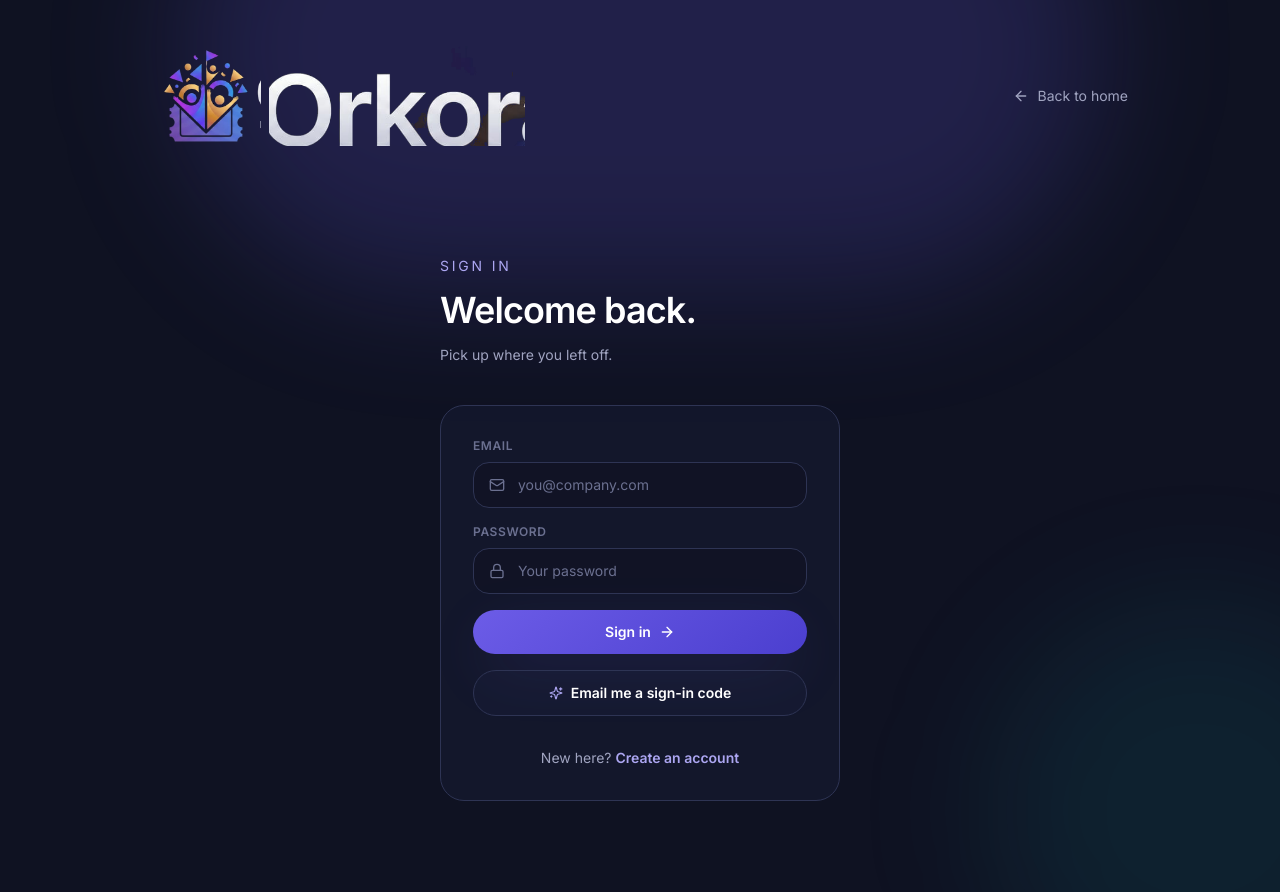
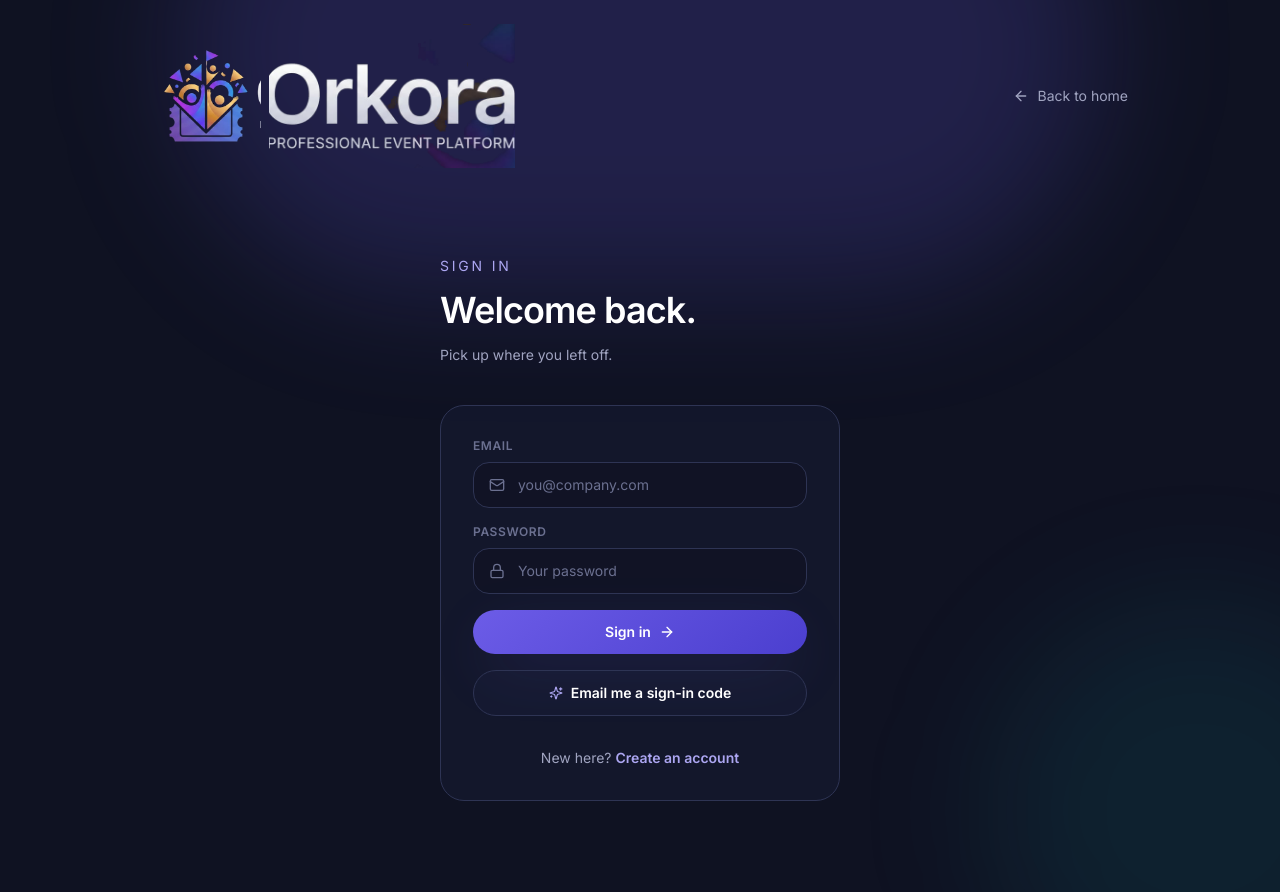
Before and after one commit to EmperorC-ops/Orkora, a Next.js app in the folder apps/web/: page /login in a window 1280 px wide. Built offline with nearby package versions, Linux system fonts and the light colour scheme; no server answers.

Commit message:
brand: restore wordmark+tagline crop, fix horizontal bounds (no ghost, no clipped O)

```diff
--- a/apps/web/components/brand.tsx
+++ b/apps/web/components/brand.tsx
@@ -48,8 +48,16 @@ interface BrandProps {
  * an entry here. Update these if the master files ship with new pixel
  * dimensions; the render layer scales by aspect ratio.
  */
-const SYMBOL = { src: '/brand/orkora-symbol.png', w: 486, h: 486 };
-const WORDMARK = { src: '/brand/orkora-wordmark.png', w: 720, h: 220 };
+/*
+ * Intrinsic pixel dimensions of each transparent asset, used by next/image
+ * for layout reservation. These MUST match the actual file dimensions
+ * produced by apps/web/scripts/generate-brand-assets.mjs - if the crop
+ * box ratios in that script change, refresh these. The wordmark asset
+ * includes the "Orkora" wordmark AND the "PROFESSIONAL EVENT PLATFORM"
+ * tagline beneath it, so its aspect is roughly 4:3-ish, not 3:1.
+ */
+const SYMBOL = { src: '/brand/orkora-symbol.png', w: 346, h: 457 };
+const WORDMARK = { src: '/brand/orkora-wordmark.png', w: 512, h: 300 };
 
 export function Brand({
   variant = 'lockup',
@@ -89,8 +97,7 @@ export function Brand({
           alt=""
           width={WORDMARK.w}
           height={WORDMARK.h}
-          className="h-auto w-auto max-h-full"
-          style={{ maxHeight: '70%' }}
+          className="h-full w-auto"
           priority={priority}
           aria-hidden
         />
```
Also changed, not shown: apps/web/scripts/generate-brand-assets.mjs (+9 -8 lines), apps/web/public/brand/orkora-wordmark-on-dark.png, apps/web/public/brand/orkora-wordmark.png.
